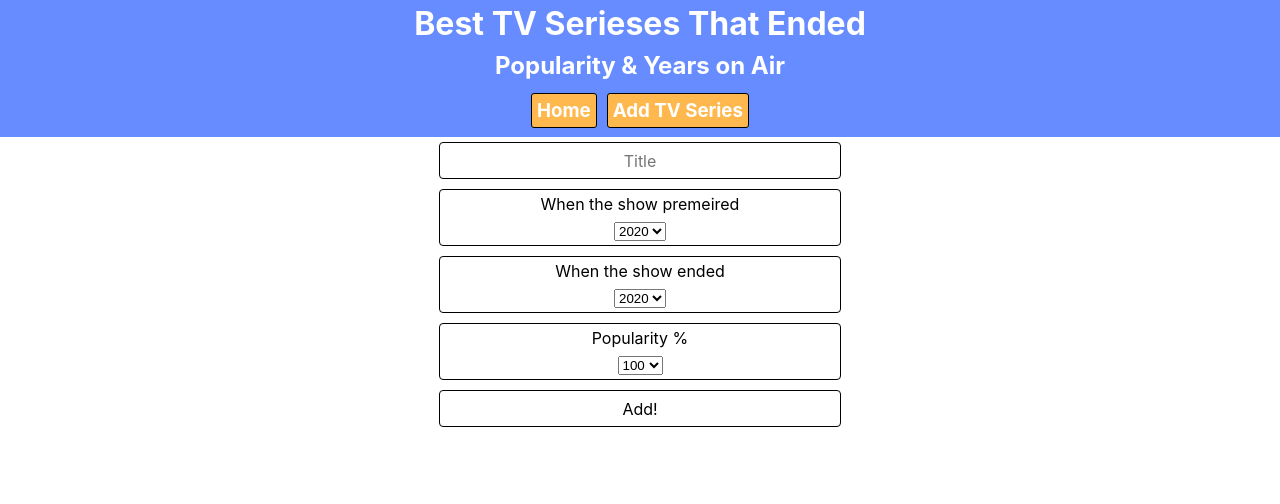
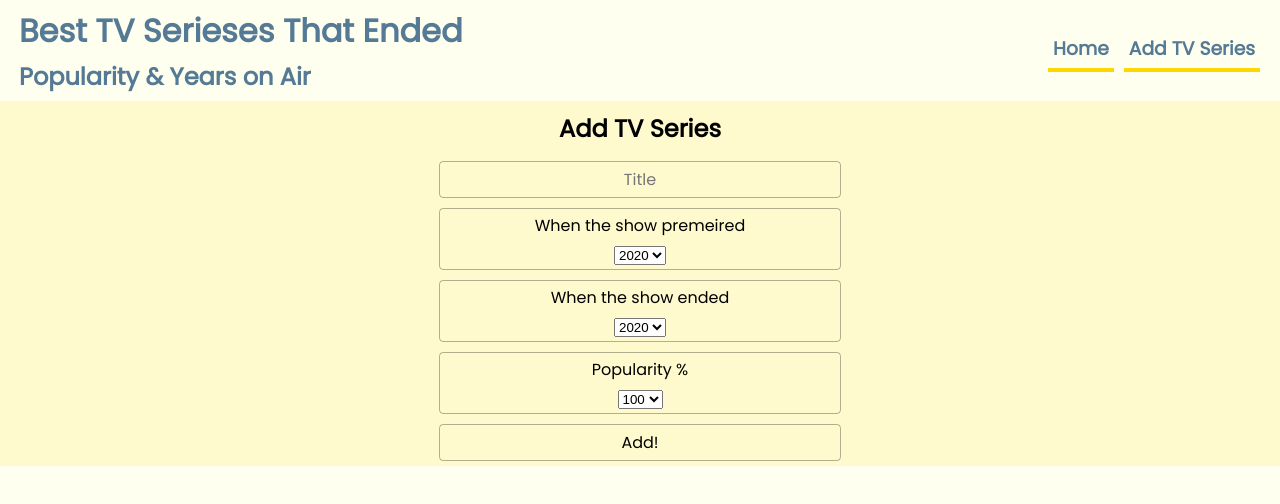
Before and after one commit to TomHerman11/MERN-tv-serieses-that-ended, a React (Create React App) app in the folder client/: page /add-tv-series in a window 1280 px wide. Shown: the top 504 px of the page. Built offline with nearby package versions, Linux system fonts and the light colour scheme.

Commit message:
add styling

```diff
--- a/client/src/App.css
+++ b/client/src/App.css
@@ -1,21 +1,27 @@
+@import url('https://fonts.googleapis.com/css?family=Poppins');
+
 .App {
   display: flex;
   flex-direction: column;
-  /* background-color: #282c34; */
   min-height: 100vh;
+  background-color: Ivory;
+  font-family: 'Poppins', cursive;
 }
 
-.App-header {
-  background-color: #668cff;
+.AppHeader {
+  /* background-color: #668cff; */
+  /* background-color: #659dbd; */
   display: flex;
-  flex-direction: column;
+  flex-direction: row;
   align-items: center;
-  justify-content: center;
-  /* font-size: calc(10px + 2vmin); */
-  color: white;
+  justify-content: space-between;
+  color: #557a95;
+  padding: 3px 15px 3px 15px;
 }
 
-.App-header > *  {
+.AppHeaderTitles > h1, .AppHeaderTitles > h2,
+.AppHeaderTitles > h3, .AppHeaderTitles > h4,
+.AppHeaderTitles > h5, .AppHeaderTitles > h6 {
   margin: 4px;
 }
 
@@ -23,10 +29,6 @@
   display: flex;
 }
 
-.App-body {
-  display: flex;
-}
-
 .App-link {
   color: #61dafb;
 }
--- a/client/src/App.tsx
+++ b/client/src/App.tsx
@@ -10,10 +10,11 @@ import NavigationButton from './Pages/common/NavigationButton';
 import TvSeriesesPage from './Pages/TvSeriesesPage/TvSeriesesPage';
 import TvSeriesPage from './Pages/TvSeriesPage/TvSeriesPage';
 import RouteNotFound from './Pages/RouteNotFound';
-import { routerRoutes } from './Utils';
+import { routerRoutes } from './Utils/Utils';
 import './App.css';
 
 const SERVER_API_URL = 'http://localhost:4000/graphql';
+
 const apolloClient = new ApolloClient({
   uri: SERVER_API_URL,
   cache: new InMemoryCache()
@@ -24,13 +25,16 @@ function App() {
     <Router>
       <ApolloProvider client={apolloClient}>
         <div className="App">
-          <header className="App-header">
-            <h1>Best TV Serieses That Ended</h1>
-            <h2>{"Popularity & Years on Air"}</h2>
+          <header className="AppHeader">
+            <div className="AppHeaderTitles">
+              <h1>Best TV Serieses That Ended</h1>
+              <h2>{"Popularity & Years on Air"}</h2>
+            </div>
             <div className="navigationButtons">
               <NavigationButton pageTitle="Home" pageRoute={routerRoutes.home} />
               <NavigationButton pageTitle="Add TV Series" pageRoute={routerRoutes.addTvSeries} />
             </div>
+            {/* <div>empty</div> */}
           </header>
 
           <Switch>
--- a/client/src/Pages/AddTvSeriesPage/AddTvSeriesPage.tsx
+++ b/client/src/Pages/AddTvSeriesPage/AddTvSeriesPage.tsx
@@ -6,7 +6,7 @@ import {
     insertIntoSortedTvSerieses,
     TvSeriesPropsInterface,
     TvSeriesInterface
-} from '../../Utils';
+} from '../../Utils/Utils';
 import TvSeriesForm from '../common/TvSeriesForm';
 
 function AddTvSeriesPage() {
--- a/client/src/Pages/TvSeriesPage/RemoveTvSeriesButton.tsx
+++ b/client/src/Pages/TvSeriesPage/RemoveTvSeriesButton.tsx
@@ -7,7 +7,7 @@ import {
     deleteSeriesFromArray,
     TvSeriesInterface,
     routerRoutes
-} from '../../Utils';
+} from '../../Utils/Utils';
 import './TvSeriesPage.css';
 
 function RemoveTvSeriesButton({ id }: { id: string }) {
--- a/client/src/Pages/TvSeriesPage/TvSeriesPage.css
+++ b/client/src/Pages/TvSeriesPage/TvSeriesPage.css
@@ -2,17 +2,21 @@
     display: flex;
     flex-direction: column;
     align-items: center;
+    background-color: LemonChiffon;
 }
 
 .BottomButton {
     display: flex;
     align-items: center;
     justify-content: center;
-    border: 2px solid;
+    border: 1.5px solid;
+    border-radius: 10px;
     min-width: 10vw;
-    min-height: 10vmin;
+    min-height: 6vmin;
     cursor: pointer;
     margin: 2px;
+    border-color: Gray;
+    color:Gray;
 }
 
 .RedButton{
@@ -24,3 +28,13 @@
     display: flex;
     flex-direction: row;
 }
+
+.popularity {
+    display: flex;
+    flex-direction: column;
+    align-items: center;
+}
+
+.popularity > * {
+    margin: 4px;
+}
--- a/client/src/Pages/TvSeriesesPage/TvSeriesesPage.css
+++ b/client/src/Pages/TvSeriesesPage/TvSeriesesPage.css
@@ -12,7 +12,7 @@
   min-height: 20vh;
   width: 29vw;
   text-align: center;
-  background-color: azure;
+  background-color: LemonChiffon;
   margin-top: 10px;
   margin-left: 5px;
   margin-right: 5px;
--- a/client/src/Pages/common/NavigationButton.css
+++ b/client/src/Pages/common/NavigationButton.css
@@ -1,17 +1,13 @@
 .navigationButton {
-    /* top right bottom left: */
     padding: 5px 30px 5px 30px;
     margin: 5px;
-
-    border-style: solid;
-    border-width: 1px;
-    border-color: black;
-    border-radius: 3px;
     padding: 5px;
 
-    background-color: #ffb84d;
+    /* background-color: #ffb84d; */
     min-height: 20px;
     min-width: 50px;
+
+    border-bottom: 4px solid gold;
 
     cursor: pointer;
 }
--- a/client/src/Pages/common/TvSeriesForm.css
+++ b/client/src/Pages/common/TvSeriesForm.css
@@ -2,6 +2,11 @@
     display: flex;
     flex-direction: column;
     align-items: center;
+    background-color: LemonChiffon;
+}
+
+.TvSeriesFormTitle {
+    margin: 10px;
 }
 
 .formRow {
@@ -14,8 +19,9 @@
     margin: 5px;
     min-width: 25vw;
     width: 50vmin;
-    border-width: 1px;
-    border-style: solid;
+    border: 1.2px solid rgba(0,0,0,.3);
+    /* border-width: 1px;
+    border-style: solid; */
     border-radius: 4px;
 }
 
--- a/client/src/Pages/common/TvSeriesForm.tsx
+++ b/client/src/Pages/common/TvSeriesForm.tsx
@@ -1,7 +1,7 @@
 import React, { useState } from 'react';
 import _ from 'lodash';
 import { useHistory } from "react-router-dom";
-import { TvSeriesPropsInterface, routerRoutes } from '../../Utils';
+import { TvSeriesPropsInterface, routerRoutes } from '../../Utils/Utils';
 import './TvSeriesForm.css'
 
 const EARLIEST_YEAR_BEGIN = 1920;
@@ -62,10 +62,11 @@ function TvSeriesForm(
 
     return (
         <div className="TvSeriesForm">
+            <h2 className="TvSeriesFormTitle">{submitButtonString} TV Series</h2>
             <form onSubmit={handleSubmit} className="TvSeriesForm">
                 {/* TITLE: */}
                 <div className="formRow">
-                    <input type="text" placeholder={"Title"} value={title} onChange={(e) => {
+                    <input autoFocus type="text" placeholder={"Title"} value={title} onChange={(e) => {
                         setTitleEmptyOnSubmit(false);
                         if (isAllowedTitle(e.target.value)) {
                             setTitle(e.target.value)
--- a/client/src/index.css
+++ b/client/src/index.css
@@ -1,8 +1,5 @@
 body {
   margin: 0;
-  font-family: -apple-system, BlinkMacSystemFont, 'Segoe UI', 'Roboto', 'Oxygen',
-    'Ubuntu', 'Cantarell', 'Fira Sans', 'Droid Sans', 'Helvetica Neue',
-    sans-serif;
   -webkit-font-smoothing: antialiased;
   -moz-osx-font-smoothing: grayscale;
 }
```
Also changed, not shown: client/src/Utils/Utils.ts (renamed from client/src/Utils.ts).
